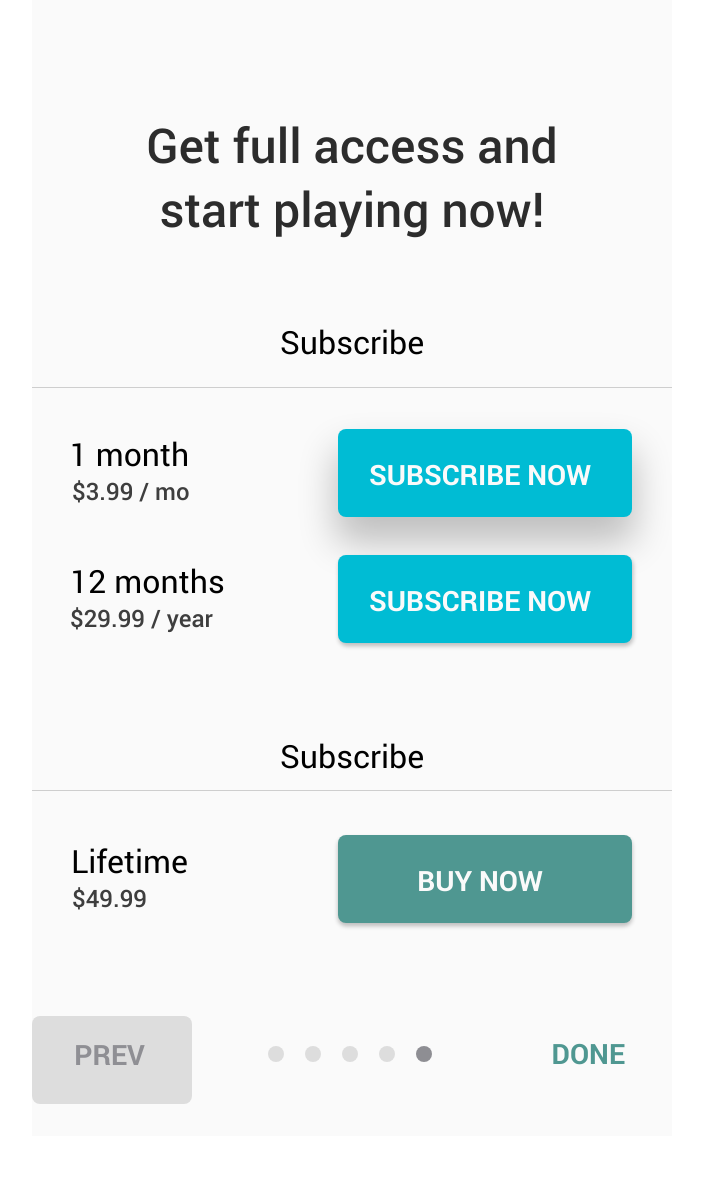
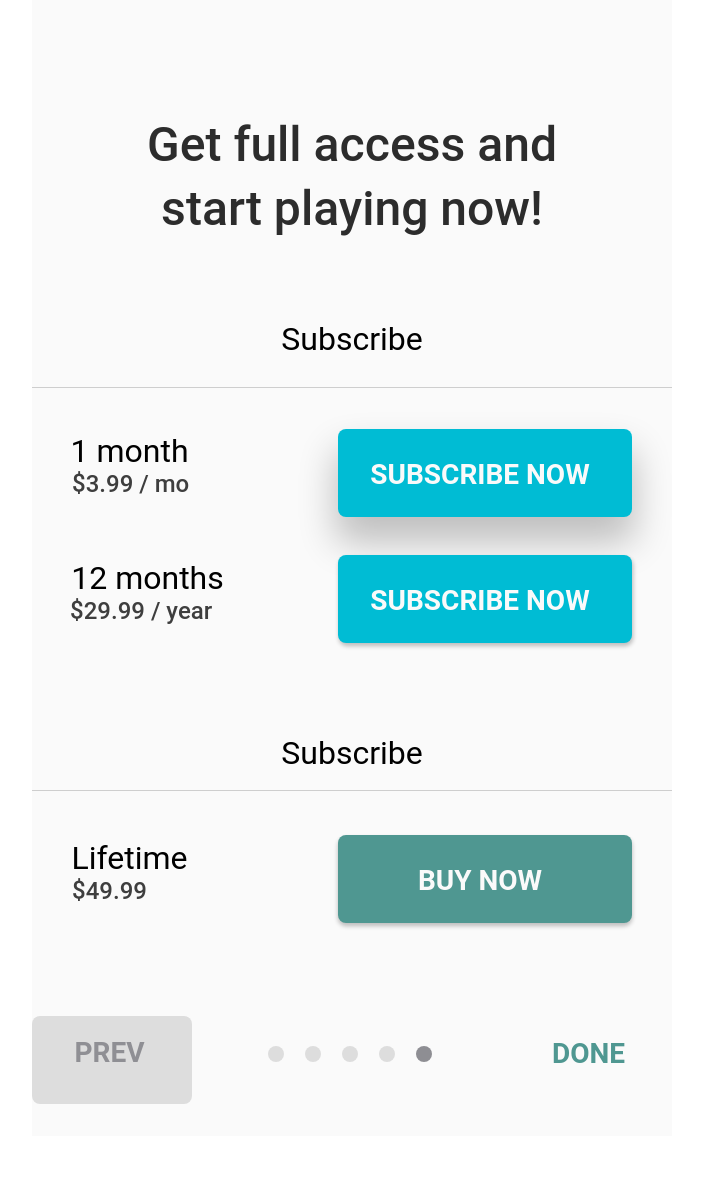
Before and after one commit to Reflekto86/wsm, a plain HTML site: page index.html in a window 1280 px wide. Shown: the whole page, without its empty margins (288-991 px from the left). Drawn offline with Linux system fonts and the light colour scheme.

Commit message:
Первое изменение Добавил в head строку для оптимизации под мобильные Добавил шрифт от гугла и изменил в css, исправил html lang,

```diff
--- /dev/null
+++ b/css/fonts2.css
@@ -0,0 +1 @@
+font-family: 'Roboto', sans-serif;
--- a/css/style.css
+++ b/css/style.css
@@ -14,17 +14,17 @@
     border-bottom: 1px solid #cecece; /* Серая полоса внизу блоков */
 }
 .heading {
-    font-family: RobotoMedium;
+    font-family: 'Roboto', sans-serif;
     opacity: 0.82;
     color: black;
     font-size: 48px;
-    font-weight: 500;
+    font-weight: 500; /* TODO Или 600 надо? непонятно*/
     line-height: 64px;
     margin: 0 auto;
     padding-top: 113px;
 }
 .subtitle {
-    font-family: RobotoRegular;
+    font-family: 'Roboto', sans-serif;
     color: #000000;
     font-size: 32px;
     font-weight: 400;
@@ -48,7 +48,7 @@
     margin-left: 38px;
 }
 .date { /* Общая часть для дат*/
-    font-family: RobotoRegular;
+    font-family: 'Roboto', sans-serif;
     color: #000000;
     font-size: 32px;
     font-weight: 400;
@@ -61,7 +61,7 @@
     padding-top: 4px;
 }
 .price { /* Общая часть для цен*/
-    font-family: RobotoMedium;
+    font-family: 'Roboto', sans-serif;
     color: #000000;
     float: left;
     font-size: 24px;
@@ -92,7 +92,7 @@
     box-shadow: 1px 3px 4.7px 0.3px rgba(0, 0, 0, 0.24);
 }
 span.subscribe_btn_text {
-    font-family: RobotoBold;
+    font-family: 'Roboto', sans-serif;
     color: #fafafa;
     padding-top: 14px;
     padding-right: 10px;
@@ -117,7 +117,7 @@ span.subscribe_btn_text {
     border-radius: 8px;
 }
 .buy_btn span {
-    font-family: RobotoBold;
+    font-family: 'Roboto', sans-serif;
     color: #fafafa;
     padding-top: 14px;
     padding-right: 10px;
@@ -136,7 +136,7 @@ span.subscribe_btn_text {
     height: 88px;
     float: left;
     background-color: #dddddd;
-    font-family: RobotoBold;
+    font-family: 'Roboto', sans-serif;
     color: #8f8f94;
     font-size: 28px;
     font-weight: 700;
@@ -169,7 +169,7 @@ span.subscribe_btn_text {
 }
 .done {
     color: #4f9791;
-    font-family: RobotoBold;
+    font-family: 'Roboto', sans-serif;
     float: right;
     margin: 6px 47px 0 0;
     font-size: 28px;
--- a/index.html
+++ b/index.html
@@ -1,17 +1,20 @@
 <!doctype html>
-<html>
-<head lang="ru">
+<html lang="ru">
+<head>
 <meta charset="UTF-8">
 <meta http-equiv="X-UA-Compatible" content="IE=Edge"><!--в случае использования Internet Explorer, он отразит сайт самым современным способом -->
+<meta name="viewport" content="width=device-width, initial-scale=1.0">
 <title>Test2 - Revolution</title>
 <link href="css/style.css" rel="stylesheet" type="text/css">
 <link href="css/normalize.css" rel="stylesheet" type="text/css">
-<link href="css/fonts.css" rel="stylesheet" type="text/css">
+<!---<link href="css/fonts.css" rel="stylesheet" type="text/css">
+<link href='http://fonts.googleapis.com/css?family=Roboto:400,500,700' rel='stylesheet' type='text/css'><!--Подключаем шрифты от гугла --->
+
+
 <!--[if lt IE 9]>
 <script src="http://html5shiv.googlecode.com/svn/trunk/html5.js"></script>
 <![endif]-->
 </head>
-<body>
 <div class="wrapper">
 <!-- Header --->
 <div class="header">
```
Also changed, not shown: android-&-web.png (added).
